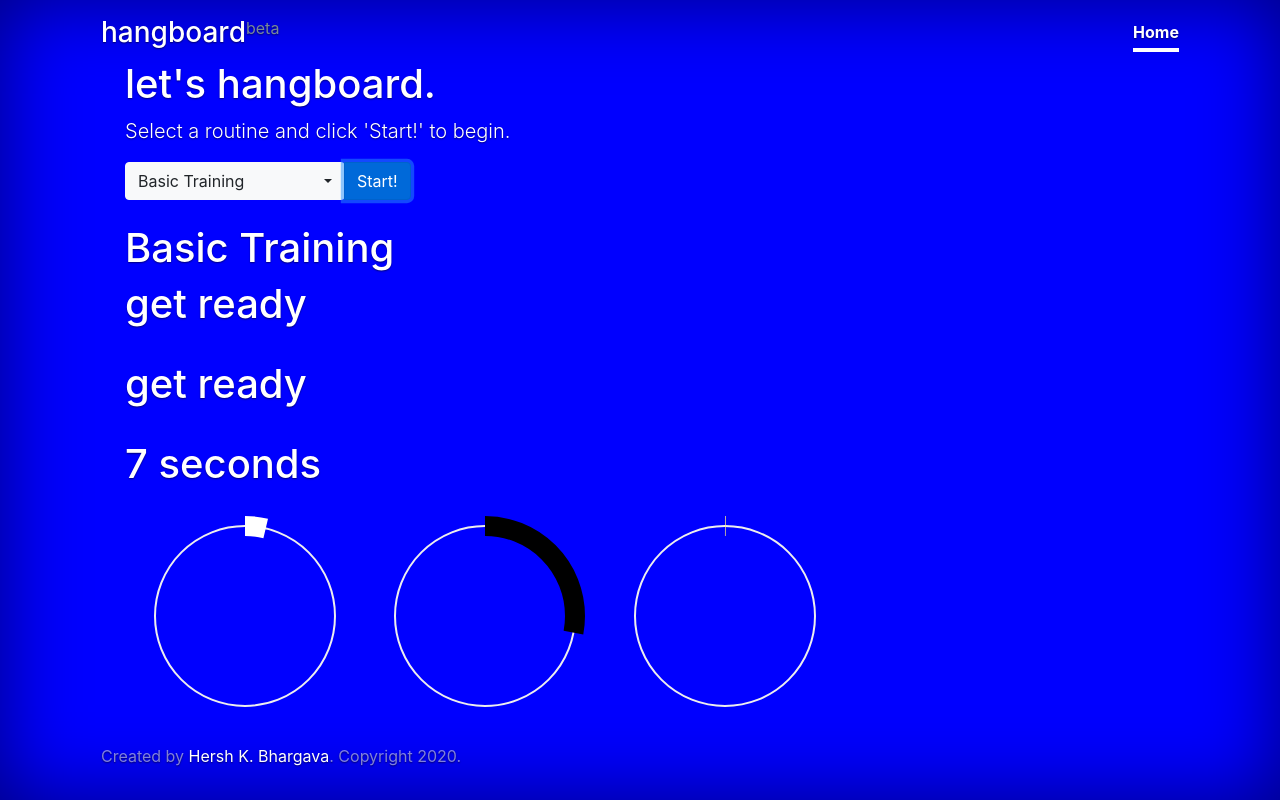
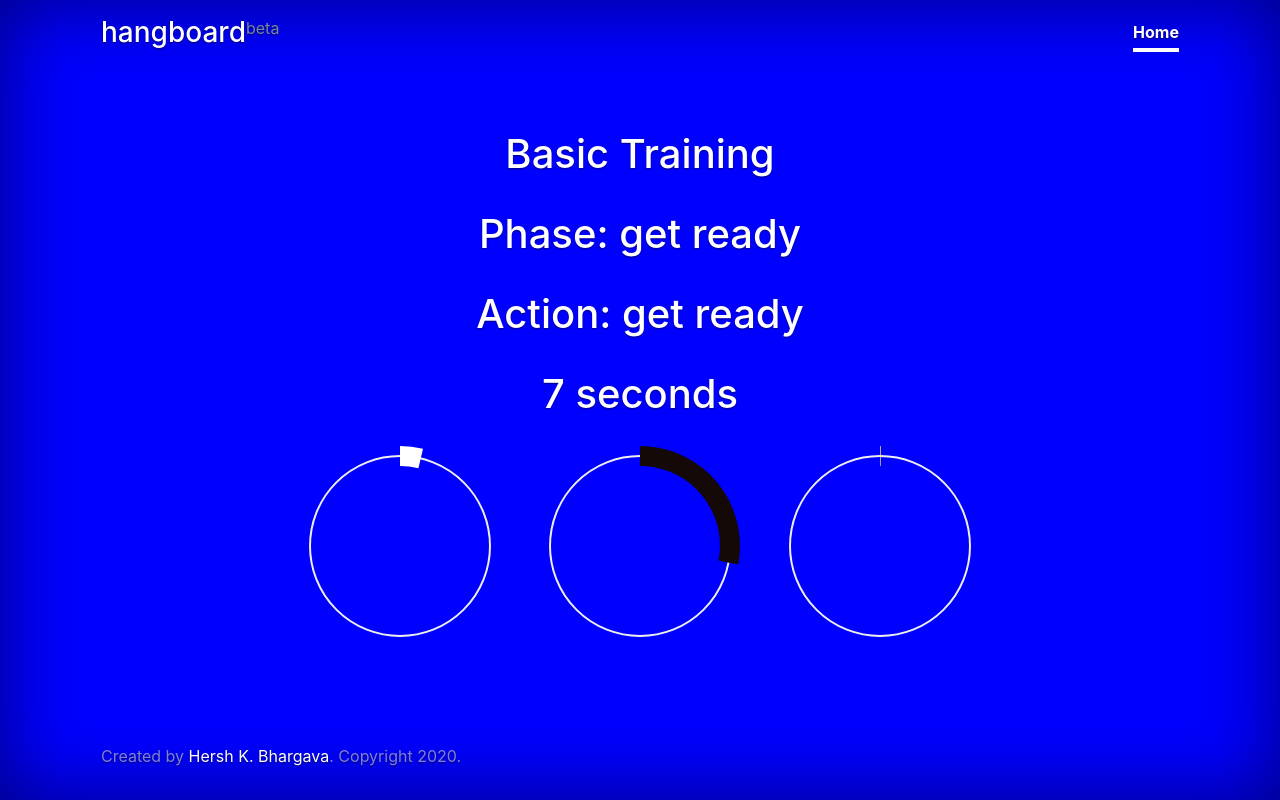
Before and after one commit to hbhargava7/hangboard, a plain HTML site: page index.html in a window 1280 px wide. Both pictures are taken after a click on the button "Start!". Drawn offline with nearby package versions, Linux system fonts and the light colour scheme.

Commit message:
Aesthetic and UI improvements

```diff
--- a/index.html
+++ b/index.html
@@ -42,6 +42,14 @@
                 display:inline-block;
                 float:left;
             }
+            #action h1 {
+                text-align: center;
+            }
+            #bars {
+                margin-left: auto;
+                margin-right: auto;
+            }
+
         </style>
 
     </head>
@@ -53,18 +61,14 @@
                         <h3 class="masthead-brand">hangboard</h3> <span class="beta">beta</span>
                         <nav class="nav nav-masthead justify-content-center">
                             <a class="nav-link active" href="/">Home</a>
-
                         </nav>
                     </div>
                 </header>
 
                 <main role="main" class="inner cover">
-
                     <div id='intro'>
                         <h1 class="cover-heading">let's hangboard.</h1>
                         <p class="lead">Select a routine and click 'Start!' to begin.</p>
-
-
                         <div class="btn-group">
                             <select class="selectpicker" id='select-routine'>
                                 <option>Basic Training</option>
@@ -74,16 +78,20 @@
                                 Start!
                             </button>
                         </div>
+                        <br>
+
                     </div>
-                    <br>
                     <div id='action'>
                         <h1 class="cover-heading">Basic Training</h1>
+                        <br>
                         <h1 id="phase">ABC</h1> <br>
                         <h1 id="action_indicator">ABC</h1> <br>
                         <h1 id="countdown">123</h1>
+                        <div id="" class='row justify-content-center'>
                         <div id="secondshand"></div>
                         <div id="localprogress"></div>
                         <div id="globalprogress"></div>
+                            </div>
 
                     </div>
 
@@ -96,9 +104,6 @@
                     </div>
                 </footer>
             </div>
-
-
-
         </div>
 
 
@@ -109,11 +114,12 @@
         <script src="js/progressbar.js"></script>
 
         <script type='text/javascript'>
-            //            $(document).ready(function() {
-
             $('#start-button').on('click', function(event) {
-                runRoutine('asdf')
+                $('#intro').hide();
+                $('#action').show();
+                runRoutine('asdf');
             });
+            $('#action').hide();
 
             function sleep(ms) {
                 return new Promise(resolve => setTimeout(resolve, ms));
@@ -183,7 +189,12 @@
                 color: 'black',
                 trailColor: '#eee',
                 trailWidth: 1,
-                svgStyle: null
+                svgStyle: null,
+                from: {color: '#000000', a:0},
+                to: {color: '#ED6A5A', a:1},
+                step: function(state, circle) {
+                    circle.path.setAttribute('stroke', state.color);
+                }
             });
 
             var globalbar = new ProgressBar.Circle(globalprogress, {
@@ -227,58 +238,33 @@
                         var global_completion = seconds_elapsed/global_length;
                         globalbar.set(global_completion);
 
-                        phase_indicator.text(current_phase);
-                        action_indicator.text(current_action);
+                        phase_indicator.text('Phase: ' + current_phase);
+                        action_indicator.text('Action: ' + current_action);
                         count_indicator.text(''+current_count.toFixed(0)+' seconds')
-
 
                         let seconds = seconds_elapsed.toFixed(2);
                         let decimal = (seconds_elapsed%1).toFixed(2);
                         let threshold = (1-(interval/1000)).toFixed(2);
 
-                        // progression
-                        // t=0: set to 1
-                        // 0-1: decrease to 0
-                        // 1-2: reverse to -1
-                        // 2-3: set to 1; decrease to 0
-                        // 3-4: reverse to -1
-
-
-                        // then set to negative 1 and reverse to 0
-
                         if (seconds % 2 == 0 || seconds == 0) {
                             secondsbar.set(1)
                         }
-//                        else if (seconds % 2 == 1) {
-//                            secondsbar.set(-1)
-//                        }
-
                         if (decimal % 1 == 0 & seconds % 2 == 0) {
                             secondsbar.animate(0);
                         } else if (decimal % 1 == 0 & seconds % 2 == 1) {
                             secondsbar.animate(-1)
                         }
 
-
-
                         current_count = current_count - (interval/1000)
                         seconds_elapsed += (interval/1000)
                         if (current_count <= 0) {
                             clearInterval(countdown);
                         }
-
                     }, interval);
-
                     await sleep(cc*1000);
                     clearInterval(countdown);
-
                 }
-
             }
-
-
-            //            });
-
         </script>
     </body>
 </html>
```
